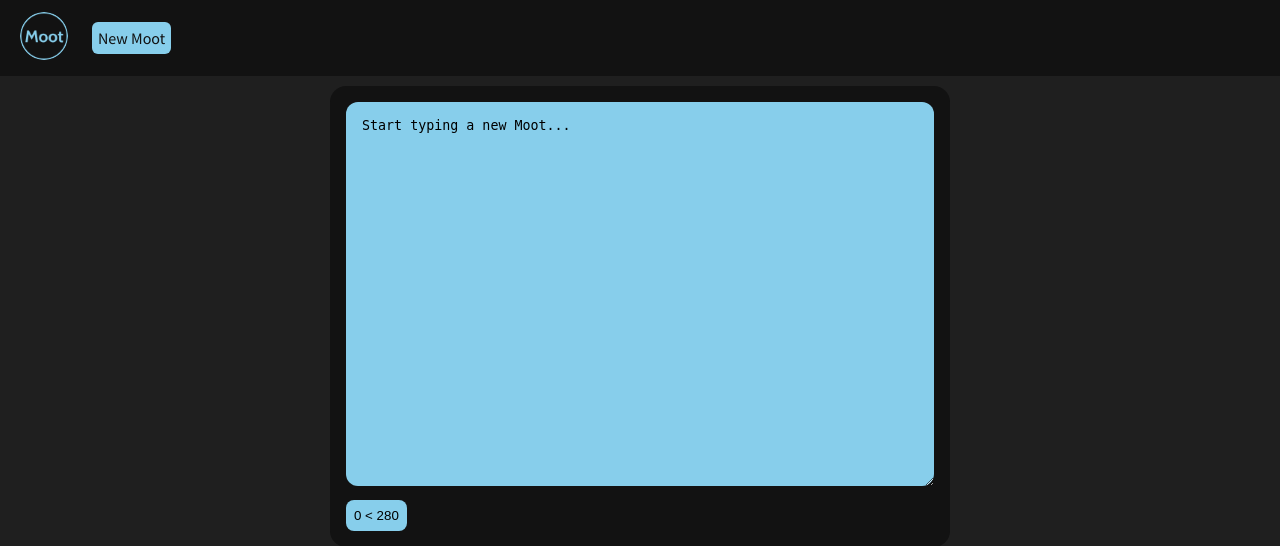
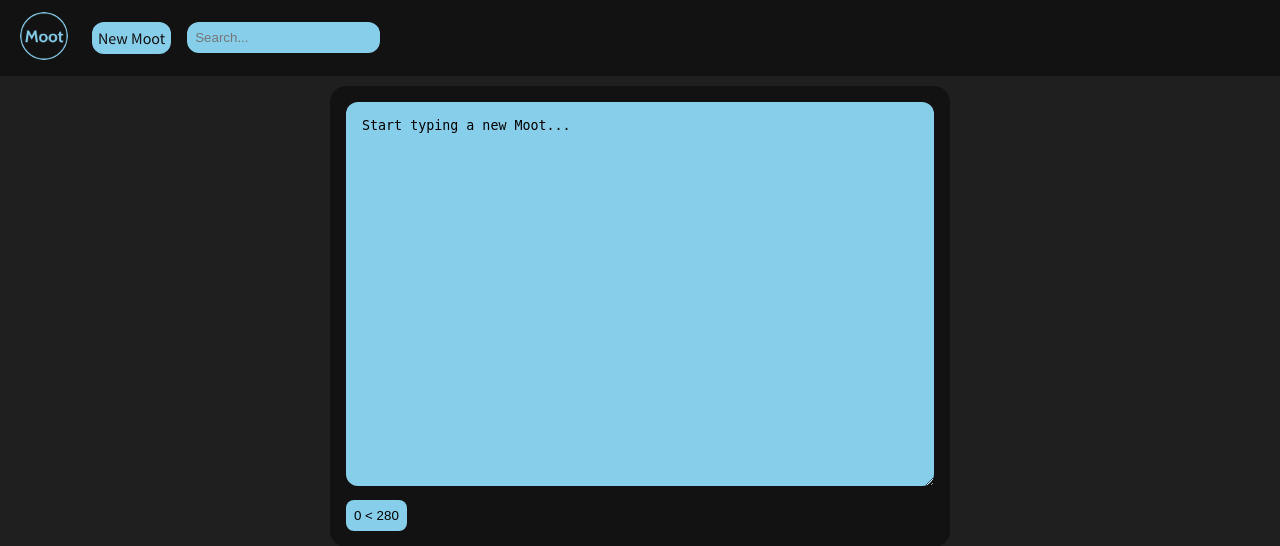
Before and after one commit to vcokltfre/moot, a Python web app: template templates/new.html in a window 1280 px wide. Shown: the top 546 px of the page. Run offline with Jinja, Linux system fonts and the light colour scheme; the template is opened without the code that fills it, so the values that code supplies are empty.

Commit message:
feat: add search bar

```diff
--- a/static/css/style.css
+++ b/static/css/style.css
@@ -40,6 +40,22 @@ nav a img {
   width: auto;
   border-radius: 50%;
 }
+nav .newmoot {
+  margin-left: 1rem;
+  padding: 6px;
+  background: #87ceeb;
+  color: #111;
+  border-radius: 12px;
+}
+nav .search {
+  margin-left: 1rem;
+  padding: 8px;
+  background: #87ceeb;
+  color: #111;
+  border-radius: 12px;
+  outline-width: 0;
+  border: none;
+}
 nav .user {
   display: flex;
   align-items: center;
@@ -49,14 +65,6 @@ nav .user img {
   height: 3rem;
   width: auto;
   border-radius: 50%;
-}
-
-.newmoot {
-  margin-left: 1rem;
-  padding: 6px;
-  background: #87ceeb;
-  color: #111;
-  border-radius: 6px;
 }
 
 .sticky {
--- a/static/scss/style.scss
+++ b/static/scss/style.scss
@@ -64,6 +64,24 @@ nav {
     }
   }
 
+  .newmoot {
+    margin-left: 1rem;
+    padding: 6px;
+    background: #87ceeb;
+    color: #111;
+    border-radius: 12px;
+  }
+
+  .search {
+    margin-left: 1rem;
+    padding: 8px;
+    background: #87ceeb;
+    color: #111;
+    border-radius: 12px;
+    outline-width: 0;
+    border: none
+  }
+
   .user {
     display: flex;
     align-items: center;
@@ -75,14 +93,6 @@ nav {
       border-radius: 50%;
     }
   }
-}
-
-.newmoot {
-  margin-left: 1rem;
-  padding: 6px;
-  background: #87ceeb;
-  color: #111;
-  border-radius: 6px;
 }
 
 .sticky {
--- a/templates/base.html
+++ b/templates/base.html
@@ -15,6 +15,7 @@
       <a class="brand" href="/"><img src="/static/images/moot.png"></a>
       <ul>
         <li><a class="newmoot" href="/new">New Moot</a></li>
+        <li><input id="search" class="search" type="text" placeholder="Search..."></li>
       </ul>
       <a href="/users/{{ user.id }}" class="user">
         <span>{{ user.username|e }}</span>
@@ -27,12 +28,25 @@
 </html>
 
 <script>
+  searchInput = document.getElementById("search");
+  searchInput.addEventListener("keyup", function(event) {
+    if (event.keyCode === 13) {
+      event.preventDefault();
+      search();
+    }
+  });
+
   function betterAlert(message) {
     const el = document.createElement("div");
     el.classList.add("modal");
     el.innerText = message;
     document.body.appendChild(el);
     setTimeout(() => el.remove(), 5000);
+  }
+
+  function search() {
+    content = searchInput.value;
+    window.location.href = `/search?q=${content}`;
   }
 
   function del(moot) {
@@ -43,7 +57,7 @@
         betterAlert("Post deleted successfully.");
         document.getElementById(moot).remove();
       } else {
-        betterAlert("Oh no! Something went wrong while processing your request!")
+        betterAlert("Oh no! Something went wrong while processing your request!");
       }
     })
   }
@@ -56,7 +70,7 @@
         betterAlert("Post hidden successfully.");
         document.getElementById(`content-${moot}`).innerText = "The content of this post has been hidden by the Moot moderation team.";
       } else {
-        betterAlert("Oh no! Something went wrong while processing your request!")
+        betterAlert("Oh no! Something went wrong while processing your request!");
       }
     })
   }
```
Also changed, not shown: 1 other file.
